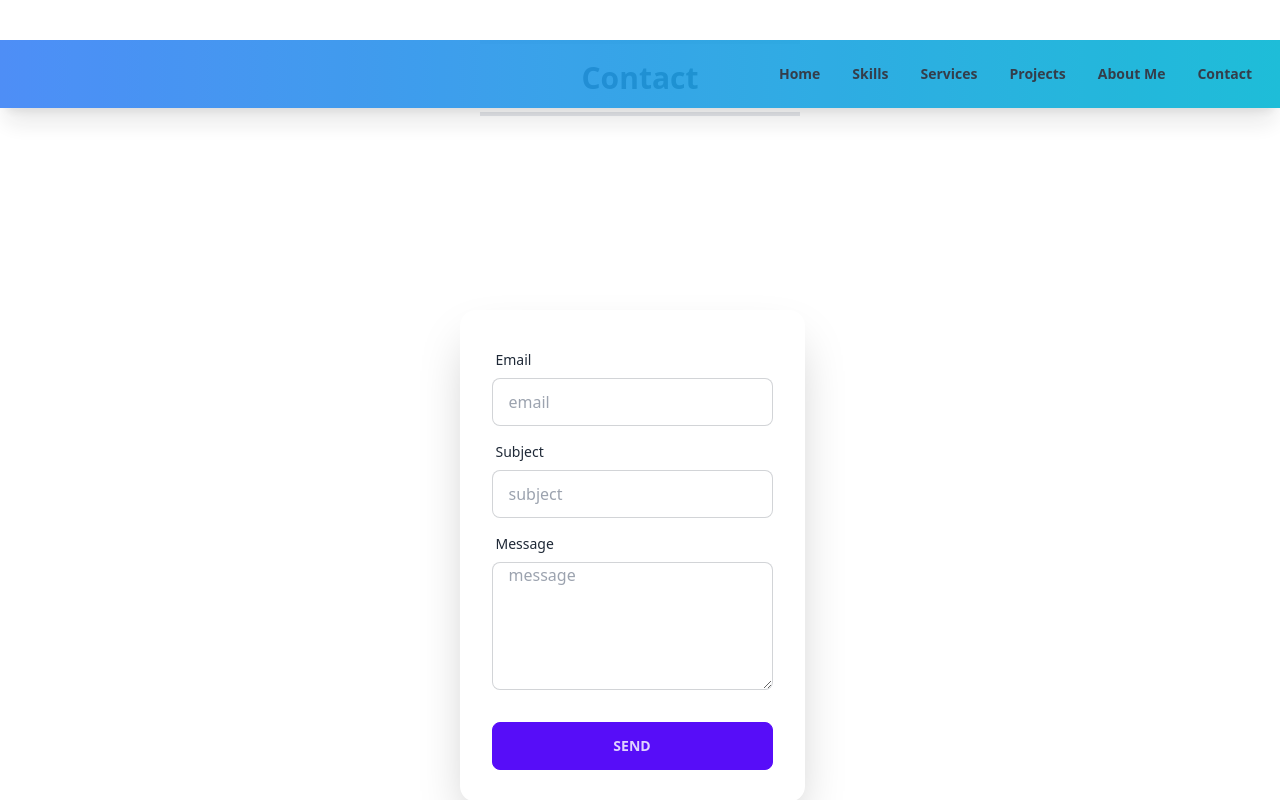
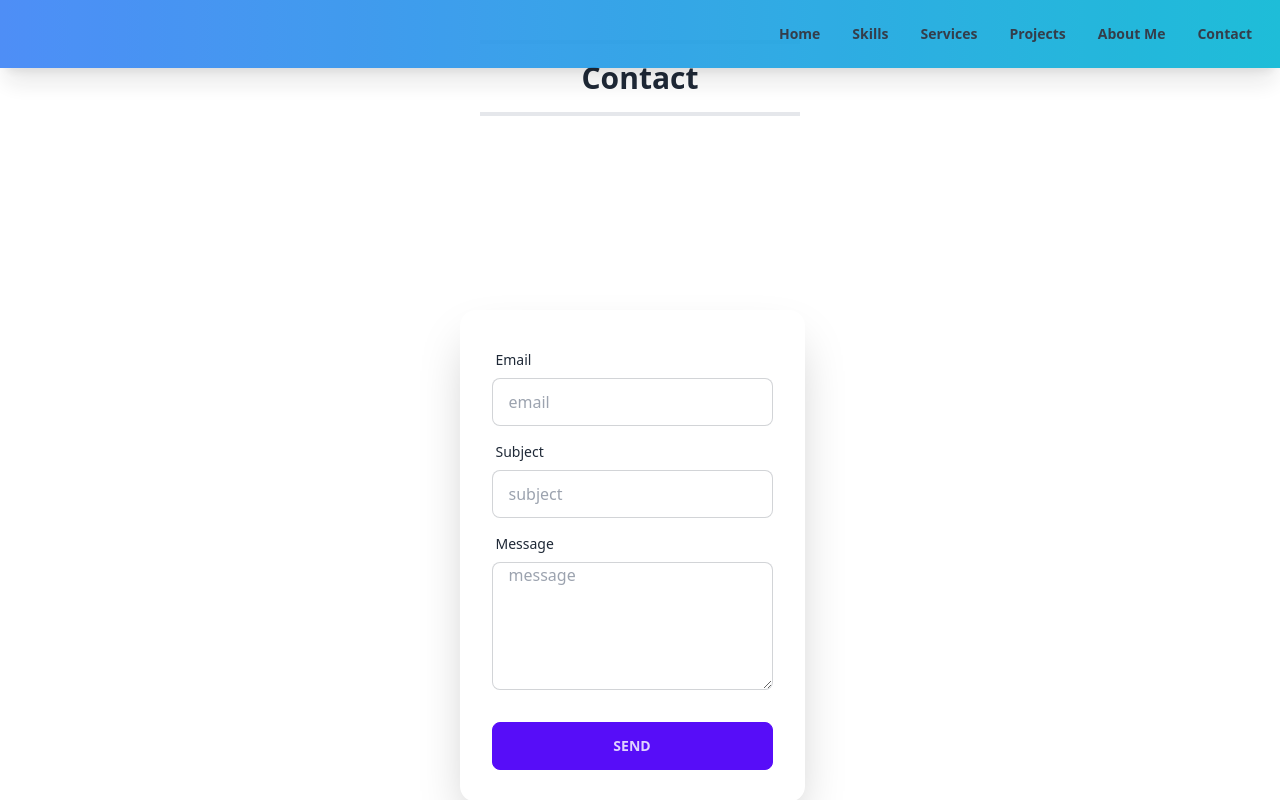
Before and after one commit to mahfuzurrahman4044/portfolio, a React (Vite) app: page /contact in a window 1280 px wide. Shown: the top 800 px of the page. Built offline with nearby package versions, Linux system fonts and the light colour scheme.

Commit message:
some update

```diff
--- a/src/Home/Home/Home.jsx
+++ b/src/Home/Home/Home.jsx
@@ -23,7 +23,7 @@ const Home = () => {
     window.open(resumeLink);
   };
   return (
-    <div className="bg-gradient-to-r from-blue-500 to-cyan-500" id="home">
+    <div className="bg-gradient-to-r from-blue-500 to-cyan-500 pt-20 sm:pt-0" id="home">
       <div className="lg:flex justify-around items-center py-32 position" data-aos="zoom-in" data-aos-duration="3000">
         <div className="lg:text-4xl font-semibold w-1/2">
           <h2 className="">
--- a/src/Navbar/Navbar.jsx
+++ b/src/Navbar/Navbar.jsx
@@ -10,7 +10,7 @@ const Navbar = () => {
     Aos.init();
   }, []);
   return (
-    <div className="navbar bg-gradient-to-r from-blue-500 to-cyan-500 opacity-90 lg:fixed shadow-xl">
+    <div className="navbar bg-gradient-to-r from-blue-500 to-cyan-500 opacity-90 lg:fixed lg:top-0 w-full z-10 shadow-xl">
       <div className="navbar-start">
         <div className="dropdown">
           <label tabIndex={0} className="btn btn-ghost lg:hidden">
@@ -31,7 +31,7 @@ const Navbar = () => {
           </label>
           <ul
             tabIndex={0}
-            className="menu menu-sm dropdown-content mt-3 z-[1] p-2 shadow from-blue-500 to-cyan-500 rounded-box w-52"
+            className="menu menu-sm dropdown-content pt-3 z-[1] p-2 shadow from-blue-500 to-cyan-500 rounded-box w-52"
           >
             <li>
               <a href="/" className="">
```
